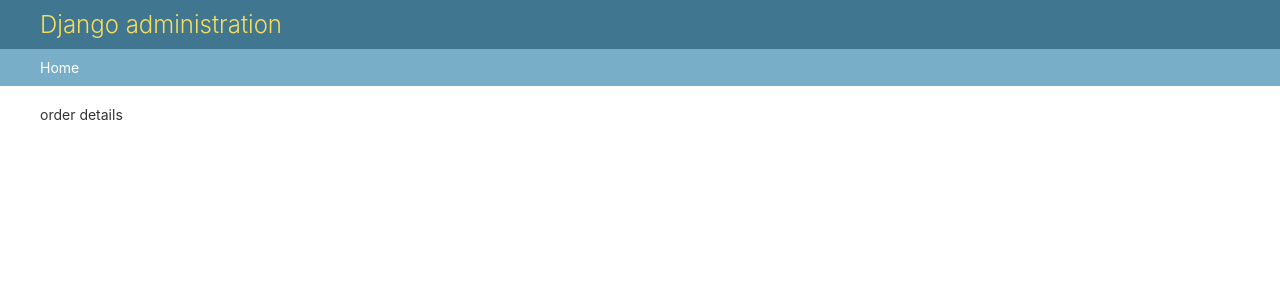
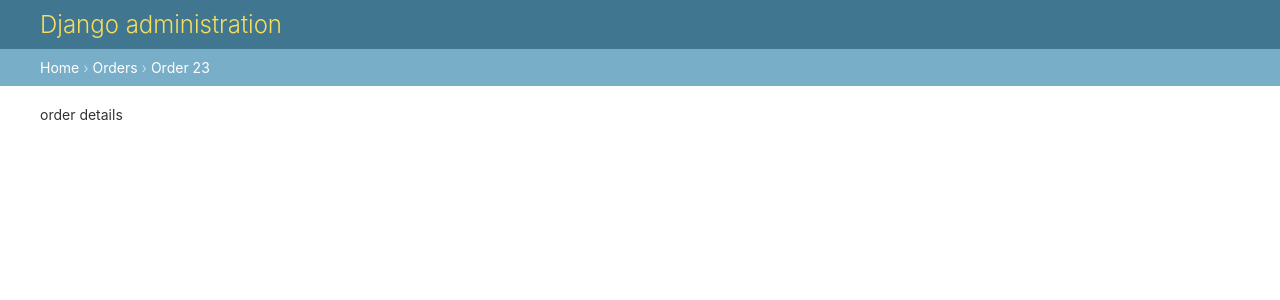
Before and after one commit to rezamahmoudian/DjangoShopingSite, a Django app: page /order/admin/order/23 in a window 1280 px wide. Shown: the top 300 px of the page. Run offline with Django 4.2, Linux system fonts and the light colour scheme; a user stored in the database is signed in; data comes from the database, SQL or seed files in the repository; both versions use the stored data as it was after the commit; parts of the project's set-up code (start-up, migrations or seed data) failed here and were passed over.

Commit message:
add breadcrumbs urls to order detail page

```diff
--- a/orders/admin.py
+++ b/orders/admin.py
@@ -41,7 +41,7 @@ export_csv.short_description = 'Export to CSV'
 
 
 def order_detail(obj):
-    #args
+    #
     url = reverse("orders:admin_order_detail", args=[obj.id])
     return mark_safe(f'<a href="{url}"> View </a>')
 
--- a/orders/views.py
+++ b/orders/views.py
@@ -32,4 +32,4 @@ def order_create(request):
 @staff_member_required()
 def order_detail(request, order_id):
     order = get_object_or_404(Order, id=order_id)
-    return render(request, '../templates/admin/orders/detail.html', {order: order})
+    return render(request, '../templates/admin/orders/detail.html', {'order': order})
--- a/templates/admin/orders/detail.html
+++ b/templates/admin/orders/detail.html
@@ -1,4 +1,18 @@
 {% extends 'admin/base_site.html' %}
+
+{% block title %}
+    Order {{ order.id }}
+{% endblock %}
+
+{% block breadcrumbs %}
+    <div class="breadcrumbs">
+        <a href="{% url 'admin:index' %}">Home</a>
+        &rsaquo;
+        <a href="{% url 'admin:orders_order_changelist' %}">Orders</a>
+        &rsaquo;
+        <a href="{% url 'admin:orders_order_change' order.id %}"> Order {{ order.id }}</a>
+    </div>
+{% endblock %}
 
 
 {% block content %}
```
Also changed, not shown: db.sqlite3.
